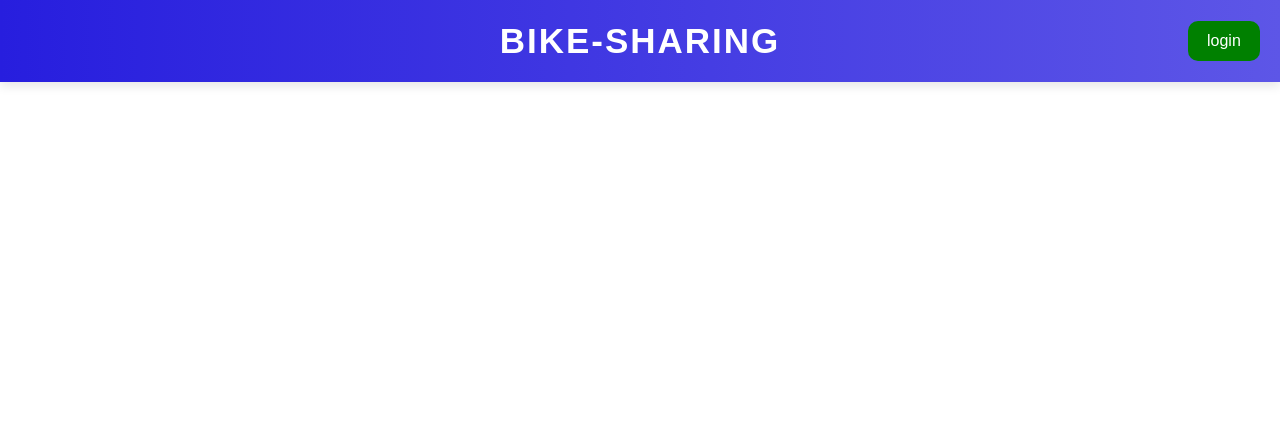
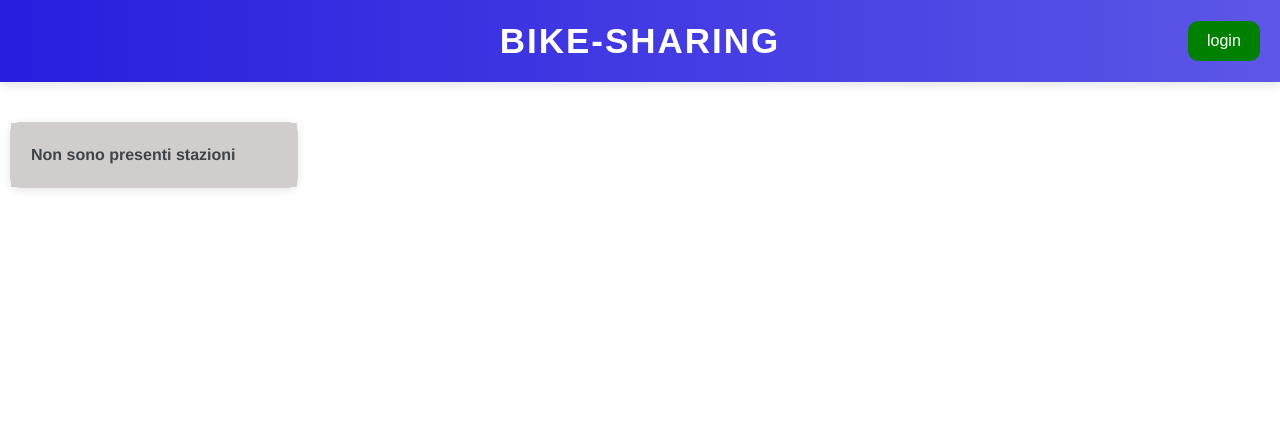
Before and after one commit to marcomasoero/BikeSharing, a PHP site: page / in a window 1280 px wide. Shown: the top 422 px of the page. Run offline with PHP 8.4, Linux system fonts and the light colour scheme; data that the repository does not hold is empty.

Commit message:
adattamento e piccole correzioni

```diff
--- a/bike_sharing/index.php
+++ b/bike_sharing/index.php
@@ -1,9 +1,7 @@
 <?php
     include_once("./templates/header.php")
-
 ?>
 <div class="container_index">
-
     <?php
         require("./conf/db_config.php");
 
@@ -11,6 +9,11 @@
         $stmt->execute();
         $result = $stmt->get_result();
         $stazioni = $result->fetch_all(MYSQLI_ASSOC);
+
+        if($stazioni != null){
+            echo "<div class='card-body'>";
+            echo "<p class='card-text'> Non sono presenti stazioni</p>";
+            echo "</div>";
 
             $stmt = $conn->prepare("SELECT stazioni.nomeStazione, COUNT(*) AS nBici FROM stazioni, biciclette WHERE stazioni.id_stazione = biciclette.idStazione GROUP BY stazioni.nomeStazione, stazioni.id_stazione");
             $stmt->execute();
@@ -39,6 +42,12 @@
                 </div>
                 </div>";
             }
+        }else{
+            echo "<div class='card' style='width: 18rem;'>";
+            echo "<div class='card-body'>";
+            echo "<p class='card-text'> Non sono presenti stazioni</p>";
+            echo "</div>";
+        }
     ?>
 
 </div>
--- a/bike_sharing/php/login_check.php
+++ b/bike_sharing/php/login_check.php
@@ -22,7 +22,7 @@ if (($_POST['user']==$row['user'])&&($_POST['psw']==$row['psw'])){ //se il login
     $_SESSION['tipo']=$row['tipo'];
     header("location: ../templates/home_riservata.php");
 }else{ //altrimenti rimando alla pagina del FORM di login una variabile "msg" che verrà letto in
-    header("location: ../index.php?msg=ERR_ACCESSO");
+    header("location: ../templates/login.php?msg=ERR_ACCESSO");
 }
 
 ?>
--- a/bike_sharing/templates/home_riservata.php
+++ b/bike_sharing/templates/home_riservata.php
@@ -16,10 +16,10 @@ include_once("./header_riservata.php");
 
 <div id="central_home">
     <?php
-        if($_SESSION["tipo"] == "amm"){
+        if($_SESSION["tipo"] == "A"){
             /*echo "<h3>UTENTI</h3>";*/
             require("../conf/db_config.php");
-            $stmt = $conn->prepare("SELECT id_utente, nome, cognome, user, tessera, statoUtente FROM utenti");
+            $stmt = $conn->prepare("SELECT id_utente, nome, cognome, user, tessera, statoUtente FROM utenti WHERE tipo = 'U'");
             $stmt->execute();
             $result = $stmt->get_result();
             $utenti = $result->fetch_all(MYSQLI_ASSOC);
--- a/bike_sharing/templates/menu.php
+++ b/bike_sharing/templates/menu.php
@@ -13,10 +13,10 @@
       echo '<a href="./crea_stazione_form.php" class="menu-item blue">Crea Stazione<i class="fa fa-anchor"></i> </a>';
       echo '<a href="./aggiungi_bici_form.php" class="menu-item green">Aggiungi Bici<i class="fa fa-coffee"></i> </a>';
       echo '<a href="./aggiungi_tessera.php" class="menu-item purple">Aggiungi tessera<i class="fa fa-microphone"></i> </a>';
+   }elseif($_SESSION['tipo']=='U'){
+      echo "<a href='' class='menu-item purple'>Visualizza Corse<i class='fa fa-microphone'></i> </a>";
    }
    ?>
-
-   <a href="#" class="menu-item purple">Visualizza Corse<i class="fa fa-microphone"></i> </a>
    <a href="../index.php" class="menu-item lightblue">Visualizza Stazioni<i class="fa fa-diamond"></i> </a>
    <a href="./login.php" class="menu-item red">Log out<i class="fa fa-heart"></i> </a>
 </nav>
```
Lines whose indentation alone changed are shown as unchanged.
